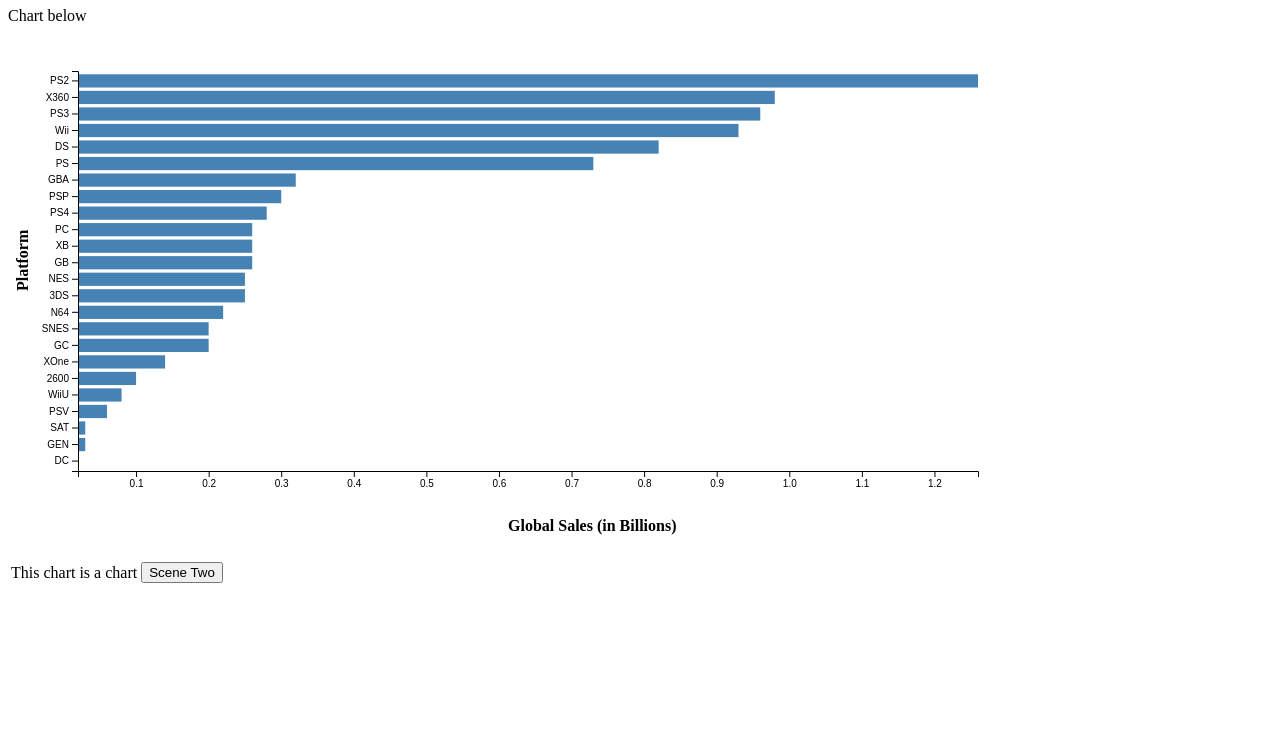
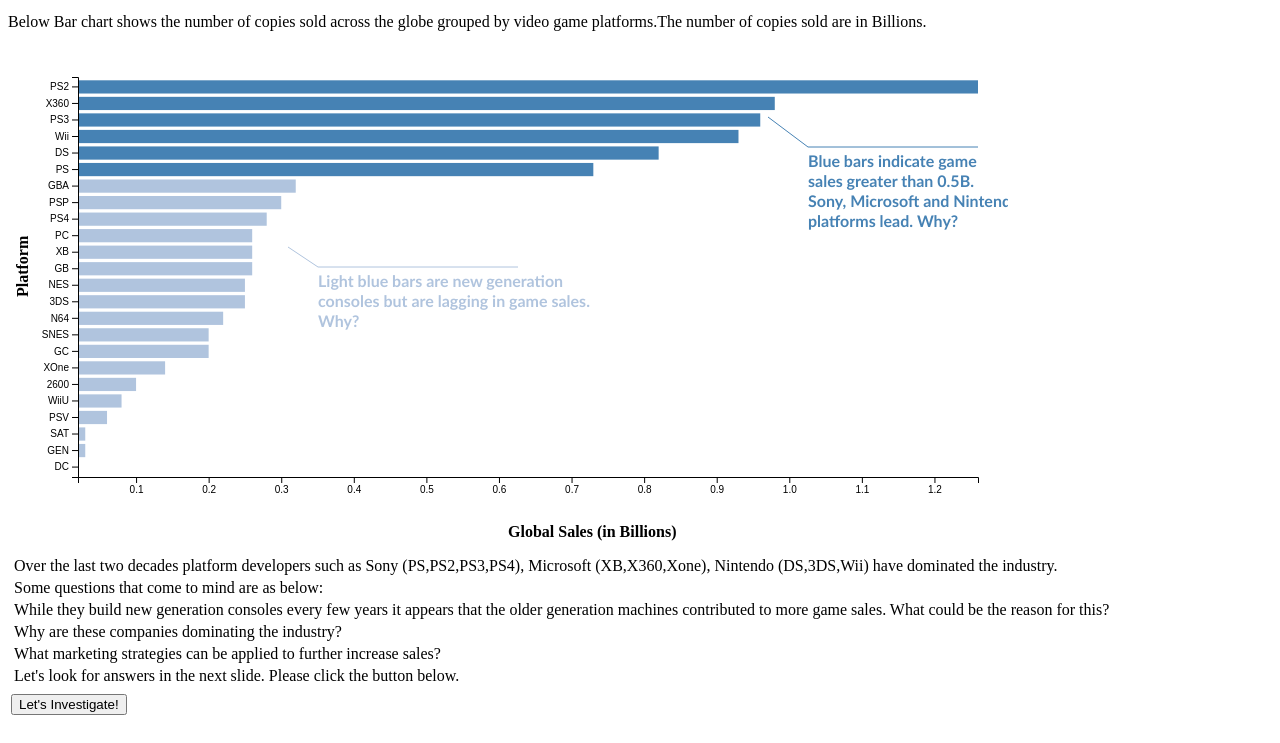
Before and after one commit to sab6486/D3NarratiViz, a plain HTML site: page index.html in a window 1280 px wide. Shown: the part 97-840 px from the top of the page. Before the commit the page ends 800 px from the top, so only its background shows below. Drawn offline with nearby package versions, Linux system fonts and the light colour scheme.

Commit message:
Update index.html

```diff
--- a/index.html
+++ b/index.html
@@ -20,20 +20,23 @@ border-radius: 8px;
   <title>CS416 Final Assignment</title>
 </head>
 <body onload='init()'>
-  <h1 style="display:inline-block;">Video Games Sales Analysis</h1>
-  <h5 style="display:inline-block;">(1980-2020)</h5>
-  <p>Chart below</p>
+  <table>
+    <tr><td><h1>Video Games Sales Analysis</h1></td><td><h5 style="padding-top:10px">(1980-2020)</h5></td></tr>
+  </table>
+ <p>Below Bar chart shows the number of copies sold across the globe grouped by video game platforms.The number of copies sold are in Billions.</p>
   <svg id="svgMain" align='center' width="1000" height="500"></svg>
 
   <script>
     async function init() {
   //  data=await d3.csv('https://raw.githubusercontent.com/sab6486/D3NarratiViz/main/vgsales.csv')
     data=await d3.csv('https://raw.githubusercontent.com/sab6486/D3NarratiViz/main/vgsalesplatform.csv')
+
   //console.log(data);
   // var Platform = data.map(function(d) { return d.Platform })
   // var Salesdata = data.map(function(d) { return d.Global_Sales })
   // console.log(Platform)
   // console.log(Salesdata)
+  // function update(data){
   xs = d3.scaleLinear().domain([d3.min(data, function(d) { return +d.Global_Sales; }),d3.max(data, function(d) { return +d.Global_Sales; })]).range([0,900]);
   console.log(xs.domain())
   ys = d3.scaleBand().domain(data.map(d=>d.Platform)).range([0,400]).padding(0.2);
@@ -44,6 +47,7 @@ border-radius: 8px;
 var div = d3.select("body").append("div")
 .attr("class", "tooltip")
 .style("opacity", 0);
+
 
   d3.select('svg')
     .append('g')
@@ -56,7 +60,8 @@ var div = d3.select("body").append("div")
         .attr('y',function(d,i) {return ys(d.Platform);})
         .attr('width',function(d,i) {return xs(+d.Global_Sales);})
         .attr('height',ys.bandwidth())
-        .style('fill','steelblue')
+        // .style('fill','steelblue')
+        .attr('fill', function(d){ if (d.Global_Sales >0.5) return 'steelblue' ; else return 'lightsteelblue'})
         .on('mouseover', function(d,i) {
             div.style("opacity", .9)
               .style("left", (d3.event.pageX) + "px")
@@ -83,25 +88,145 @@ var div = d3.select("body").append("div")
         .text('Global Sales (in Billions)');
   d3.select('svg')
       .append('text')
-      //.attr("text-anchor", "end")
       .attr("font-family", "Saira")
       .attr("font-weight", "bold")
       .attr('transform','translate (20,250) rotate(-90)')
     //  .attr('x', 100)
     //  .attr('y',200)
       .text('Platform');
-  }
+
+d3.select('svg')
+    .append("line")
+    .attr('x1',760)
+    .attr('y1',70)
+    .attr('x2', 800)
+    .attr('y2',100)
+    .style('stroke', 'steelblue')
+    .style('stroke-width',1);
+d3.select('svg')
+    .append("line")
+    .attr('x1',800)
+    .attr('y1',100)
+    .attr('x2', 970)
+    .attr('y2',100)
+    .style('stroke', 'steelblue')
+    .style('stroke-width',1);
+
+  d3.select('svg')
+      .append('text')
+      .attr('font-family', 'Calibri')
+      .attr('font-weight', 'bold')
+      .style('fill', 'steelblue')
+        .append('tspan')
+          .text('Blue bars indicate game')
+          .attr('x', 800)
+          .attr('y',120)
+        .append('tspan')
+          .text('sales greater than 0.5B.')
+          .attr('x', 800)
+          .attr('y',140)
+        .append('tspan')
+          .text('Sony, Microsoft and Nintendo')
+          .attr('x', 800)
+          .attr('y',160)
+        .append('tspan')
+          .text('platforms lead. Why?')
+          .attr('x', 800)
+          .attr('y',180)
+        // .append('tspan')
+        //   .text('Are they better Consoles')
+        //   .attr('x', 800)
+        //   .attr('y',200)
+        // .append('tspan')
+        //   .text('OR')
+        //   .attr('x', 800)
+        //   .attr('y',220)
+        // .append('tspan')
+        //   .text('is it just better Marketting?')
+        //   .attr('x', 800)
+        //   .attr('y',240);
+
+    d3.select('svg')
+        .append("line")
+        .attr('x1',280)
+        .attr('y1',200)
+        .attr('x2', 310)
+        .attr('y2',220)
+        .style('stroke', 'lightsteelblue')
+        .style('stroke-width',1);
+    d3.select('svg')
+        .append("line")
+        .attr('x1',310)
+        .attr('y1',220)
+        .attr('x2', 510)
+        .attr('y2',220)
+        .style('stroke', 'lightsteelblue')
+        .style('stroke-width',1);
+
+    d3.select('svg')
+        .append('text')
+        .attr('font-family', 'Calibri')
+        .attr('font-weight', 'bold')
+        .style('fill', 'lightsteelblue')
+         .append('tspan')
+          .text('Light blue bars are new generation')
+          .attr('x', 310)
+          .attr('y',240)
+         .append('tspan')
+            .text('consoles but are lagging in game sales.')
+            .attr('x', 310)
+            .attr('y',260)
+        .append('tspan')
+            .text('Why?')
+            .attr('x', 310)
+            .attr('y',280)
+
+
+// const annotations = [
+//           {
+//           note: {
+//             label: "Thanks to its marketing policy, in 2021 France has reached the third position.",
+//             title: "France product sales",
+//             wrap: 200,
+//             padding: 10
+//           },
+//           color: ["#cc0000"],
+//           x:500,
+//           y:200
+//           // dy: 100,
+//           // dx: 100
+//          }]
+//
+// const makeAnnotations = d3.annotation()
+//   .annotations(annotations)
+//
+// d3.select('svg').append("g")
+//    // .attr("class", "annotation-group")
+//   .call(makeAnnotations)
+}
 
   function Scene2() {
     location.replace("Scene 2.html")
   }
+
   </script>
 
-  <table>
-    <tr>
-      <td><p>This chart is a chart</p></td>
-      <td><button onclick="Scene2()">Scene Two</button></td>
+<table>
+  <tr>
+  <td><table>
+    <tr> <td>Over the last two decades platform developers such as Sony (PS,PS2,PS3,PS4), Microsoft (XB,X360,Xone), Nintendo (DS,3DS,Wii) have dominated the industry.</td></tr>
+    <tr><td>Some questions that come to mind are as below:</td></tr>
+    <tr><td>While they build new generation consoles every few years it appears that the older generation machines contributed to more game sales. What could be the
+        reason for this?</td></tr>
+    <tr><td>Why are these companies dominating the industry?</td></tr>
+    <tr><td>What marketing strategies can be applied to further increase sales?</td></tr>
+    <tr><td>Let's look for answers in the next slide. Please click the button below.</td></tr>
   </table>
+  </td>
+</tr>
+<tr></tr>
+ <tr><td><button onclick="Scene2()">Let's Investigate!</button></td></tr>
+</table>
 
 </body>
 </html>
```
